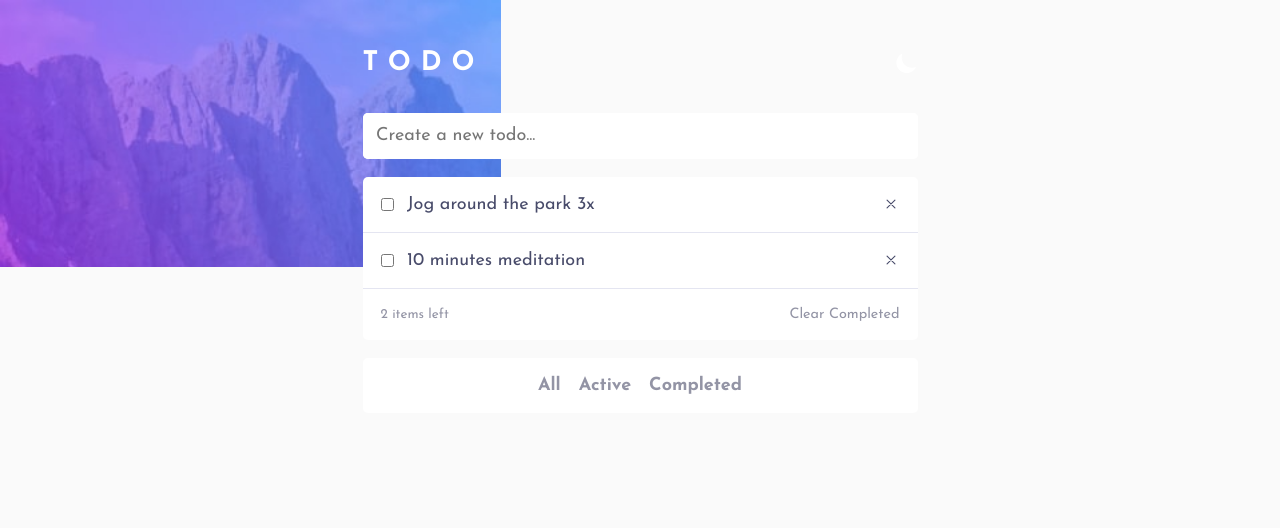
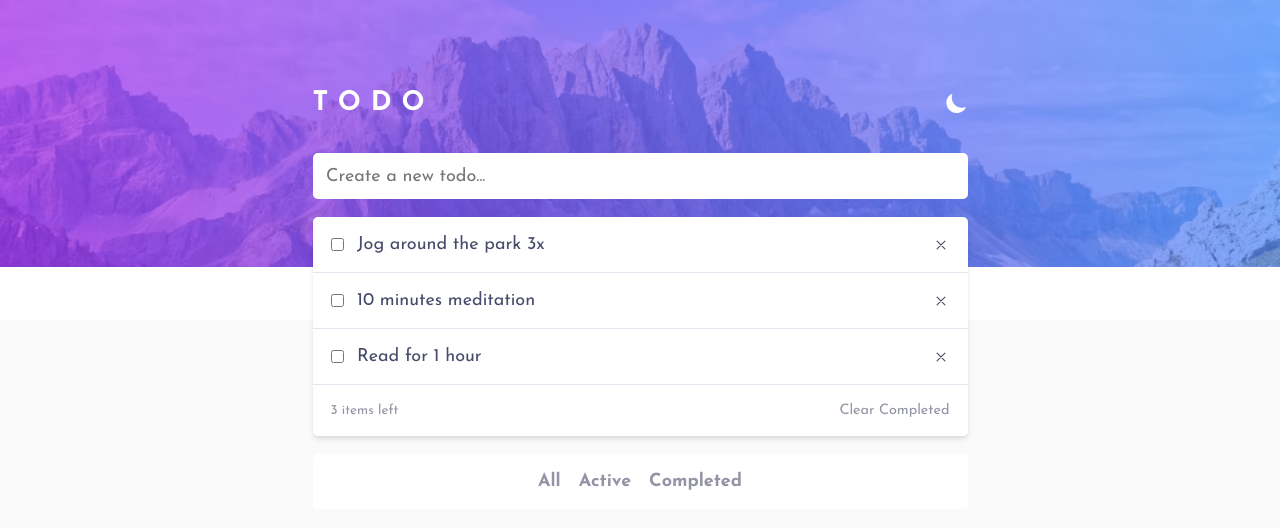
Before and after one commit to jwhong98/todo, a React (Create React App) app: page / in a window 1280 px wide. Both pictures are taken after a click on the button "Clear Completed". Shown: the top 528 px of the page. Built offline with nearby package versions, Linux system fonts and the light colour scheme.

Commit message:
added ThemeProvider

```diff
--- a/src/App.css
+++ b/src/App.css
@@ -7,5 +7,6 @@
 }
 
 body {
-  background-color: hsl(0, 0%, 98%);
+  /* background-color: hsl(0, 0%, 98%); */
+  /* background: hsl(235, 21%, 11%); */
 }
--- a/src/components/Header/HeaderElements.js
+++ b/src/components/Header/HeaderElements.js
@@ -1,10 +1,15 @@
 import styled from "styled-components";
-import lightBG from "../../images/bg-mobile-light.jpg";
+import lightBGM from "../../images/bg-mobile-light.jpg";
+import lightBGD from "../../images/bg-desktop-light.jpg";
 
 export const HeaderContainer = styled.div`
   width: 100vw;
-  height: calc(100vh / 3);
-  background-image: url(${lightBG});
+  height: 40vh;
+  background-image: url(${lightBGM});
   background-repeat: no-repeat;
-  background-size: contain;
+  background-size: 100%;
+
+  @media screen and (min-width: 1024px) {
+    background-image: url(${lightBGD});
+  }
 `;
--- a/src/components/List/List.js
+++ b/src/components/List/List.js
@@ -6,7 +6,7 @@ const List = () => {
   const [defaultList, setDefaultList] = useState([
     { id: 1, todo: "Jog around the park 3x", complete: false },
     { id: 2, todo: "10 minutes meditation", complete: false },
-    { id: 3, todo: "Read for 1 hour", complete: true },
+    { id: 3, todo: "Read for 1 hour", complete: false },
   ]);
 
   const [todo, setTodo] = useState(defaultList);
@@ -23,16 +23,21 @@ const List = () => {
     setDefaultList(filteredList);
   };
 
-  const allHandler = () => {
-    setTodo(defaultList);
+  const btnHandler = (e) => {
+    if (e.target.value === "all") {
+      setTodo(defaultList);
+    } else if (e.target.value === "active") {
+      setTodo(defaultList.filter((item) => item.complete === false));
+    } else if (e.target.value === "completed") {
+      setTodo(defaultList.filter((item) => item.complete));
+    }
   };
 
-  const activeHandler = () => {
-    setTodo(defaultList.filter((item) => item.complete === false));
-  };
-
-  const completeHandler = () => {
-    setTodo(defaultList.filter((item) => item.complete));
+  const updateStatus = (id) => {
+    let todoIndex = defaultList.findIndex((todo) => todo.id === id);
+    const item = defaultList[todoIndex];
+    item.complete = !item.complete;
+    defaultList[todoIndex] = item;
   };
 
   const keyDownHandler = (e) => {
@@ -56,6 +61,7 @@ const List = () => {
         todo={data.todo}
         complete={data.complete}
         removeHandler={removeHandler}
+        updateHandler={updateStatus}
       />
     );
   };
@@ -78,9 +84,15 @@ const List = () => {
         </ListAction>
       </TodoList>
       <TodoTabs>
-        <button onClick={allHandler}>All</button>
-        <button onClick={activeHandler}>Active</button>
-        <button onClick={completeHandler}>Completed</button>
+        <button onClick={btnHandler} value="all">
+          All
+        </button>
+        <button onClick={btnHandler} value="active">
+          Active
+        </button>
+        <button onClick={btnHandler} value="completed">
+          Completed
+        </button>
       </TodoTabs>
     </>
   );
--- a/src/components/List/ListElements.js
+++ b/src/components/List/ListElements.js
@@ -2,7 +2,6 @@ import styled from "styled-components";
 
 export const ListContainer = styled.div`
   width: 100%;
-  background: #fff;
   border-radius: 5px;
 
   form {
@@ -12,6 +11,7 @@ export const ListContainer = styled.div`
 
     input {
       width: 100%;
+      background: ${({ theme }) => theme.colors.listBackground};
       outline: none;
       border: none;
       border-radius: inherit;
@@ -21,8 +21,10 @@ export const ListContainer = styled.div`
 `;
 
 export const TodoList = styled.div`
-  background: #fff;
+  background: ${({ theme }) => theme.colors.listBackground};
   border-radius: 5px;
+  box-shadow: rgba(0, 0, 0, 0.1) 0px 4px 6px -1px,
+    rgba(0, 0, 0, 0.06) 0px 2px 4px -1px;
 
   div:not(:last-child) {
     border-bottom: 1px solid hsl(236, 33%, 92%);
@@ -34,8 +36,11 @@ export const ListAction = styled.div`
   align-items: center;
   justify-content: space-between;
   padding: 1rem;
+  background: ${({ theme }) => theme.colors.listBackground};
   color: hsl(236, 9%, 61%);
   margin-bottom: 1rem;
+  border-bottom-left-radius: 5px;
+  border-bottom-right-radius: 5px;
 
   p {
     font-size: 0.75rem;
@@ -55,7 +60,7 @@ export const TodoTabs = styled.div`
   display: flex;
   align-items: center;
   justify-content: center;
-  background: #fff;
+  background: ${({ theme }) => theme.colors.listBackground};
   gap: 1rem;
   padding: 1rem;
   border-radius: 5px;
@@ -65,8 +70,8 @@ export const TodoTabs = styled.div`
     border: none;
     color: hsl(236, 9%, 61%);
     font-weight: 700;
-    &:focus:active {
-      color: hsl(235, 19%, 35%);
+    :focus {
+      color: hsl(220, 98%, 61%);
     }
   }
 `;
--- a/src/components/Main/Main.js
+++ b/src/components/Main/Main.js
@@ -1,18 +1,53 @@
-import React from "react";
+import React, { useState } from "react";
 import Header from "../Header/Header";
 import List from "../List/List";
 import ThemeSwitcher from "../ThemeSwitcher/ThemeSwitcher";
-import { MainContainer } from "./MainElements";
+import { MainContainer, MainWrapper } from "./MainElements";
+import { ThemeProvider } from "styled-components";
 
 const Main = () => {
+  const light = {
+    headerBGM: "url('../../images/bg-mobile-light.jpg')",
+    headerBGD: "../../images/bg-desktop-light.jpg",
+    colors: {
+      listBackground: "#fff",
+      background: "hsl(0, 0%, 98%)",
+      active: "hsl(235, 19%, 35%)",
+      complete: "hsl(233, 11%, 84%)",
+      body: "hsl(0, 0%, 98%)",
+    },
+  };
+
+  const dark = {
+    colors: {
+      listBackground: "hsl(235, 24%, 19%)",
+      background: "hsl(235, 21%, 11%)",
+      active: "hsl(234, 39%, 85%)",
+    },
+  };
+
+  const [theme, setTheme] = useState(light);
+
+  const themeSwitchHandler = () => {
+    if (theme === light) {
+      setTheme(dark);
+    } else {
+      setTheme(light);
+    }
+  };
+
   return (
+    <ThemeProvider theme={theme}>
       <>
         <Header />
         <MainContainer>
-        <ThemeSwitcher />
+          <MainWrapper>
+            <ThemeSwitcher toggle={themeSwitchHandler} />
             <List />
+          </MainWrapper>
         </MainContainer>
       </>
+    </ThemeProvider>
   );
 };
 
--- a/src/components/Main/MainElements.js
+++ b/src/components/Main/MainElements.js
@@ -1,8 +1,15 @@
 import styled from "styled-components";
 
 export const MainContainer = styled.main`
+  /* temporary */
+  width: 100vw;
+  height: 100vh;
+  background: ${({ theme }) => theme.colors.background};
+`;
+
+export const MainWrapper = styled.div`
   width: 100%;
-  max-width: 600px;
+  max-width: 700px;
   height: 100%;
   padding: 2.75rem 1.25rem;
   position: absolute;
@@ -13,4 +20,8 @@ export const MainContainer = styled.main`
   margin-left: auto;
   margin-right: auto;
   z-index: 20;
+
+  @media screen and (min-width: 1024px) {
+    padding-top: 5rem;
+  }
 `;
--- a/src/components/ThemeSwitcher/ThemeSwitcher.js
+++ b/src/components/ThemeSwitcher/ThemeSwitcher.js
@@ -1,11 +1,11 @@
 import React from "react";
 import { ThemeSwitchContainer } from "./ThemeSwitcherElements";
 
-const ThemeSwitcher = () => {
+const ThemeSwitcher = (props) => {
   return (
     <ThemeSwitchContainer>
       <h1>TODO</h1>
-      <ion-icon name="moon-sharp"></ion-icon>
+      <ion-icon name="moon-sharp" onClick={props.toggle}></ion-icon>
     </ThemeSwitchContainer>
   );
 };
--- a/src/components/Todos/Todos.js
+++ b/src/components/Todos/Todos.js
@@ -4,10 +4,9 @@ import { TodosContainer } from "./TodosElements";
 const Todos = (props) => {
   const [complete, setComplete] = useState(props.complete);
 
-  const onClickHandler = (e) => {
+  const onClickHandler = () => {
     setComplete(!complete);
-    e.target.complete = complete;
-    console.log(e.target.complete);
+    props.updateHandler(props.id);
   };
 
   const remove = () => {
@@ -15,7 +14,13 @@ const Todos = (props) => {
   };
   return (
     <TodosContainer complete={complete}>
-      <input type="checkbox" name="" id="" onClick={onClickHandler} />
+      <input
+        type="checkbox"
+        name=""
+        id=""
+        onClick={onClickHandler}
+        checked={complete ? true : false}
+      />
       <p>{props.todo}</p>
       <ion-icon name="close-outline" onClick={remove}></ion-icon>
     </TodosContainer>
--- a/src/components/Todos/TodosElements.js
+++ b/src/components/Todos/TodosElements.js
@@ -6,7 +6,7 @@ export const TodosContainer = styled.div`
   align-items: center;
   padding: 1rem;
   gap: 0.75rem;
-  color: hsl(235, 19%, 35%);
+  color: ${({ theme }) => theme.colors.active};
 
   ion-icon {
     margin-left: auto;
```
Also changed, not shown: 1 other file (tests, documents, lock files or other folders). Lines whose indentation alone changed are shown as unchanged.
